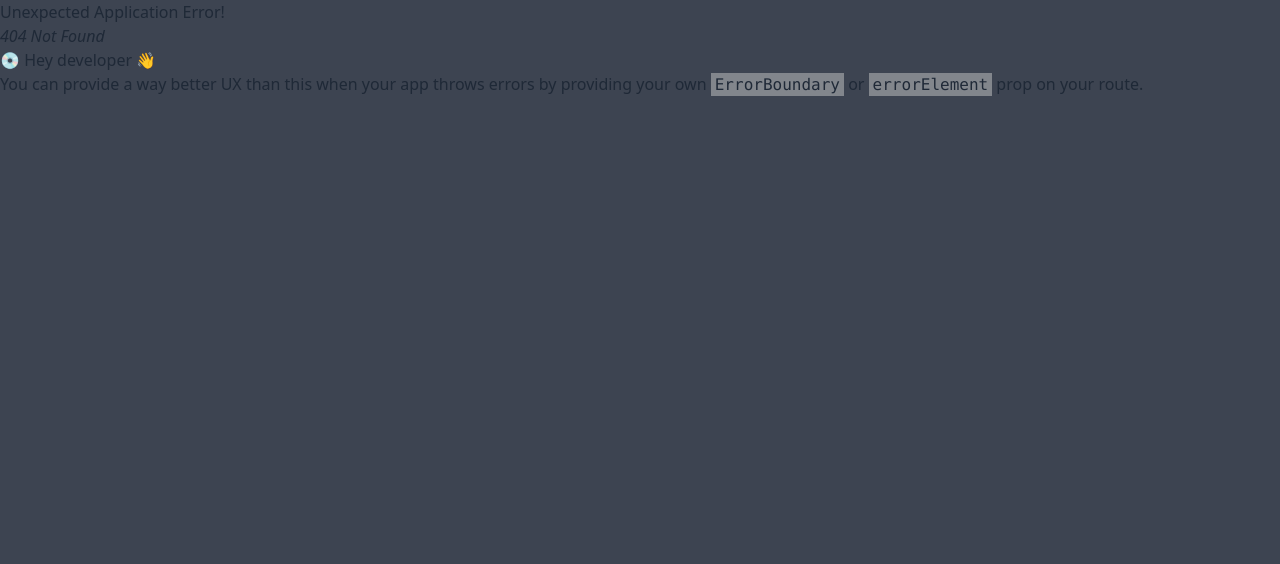
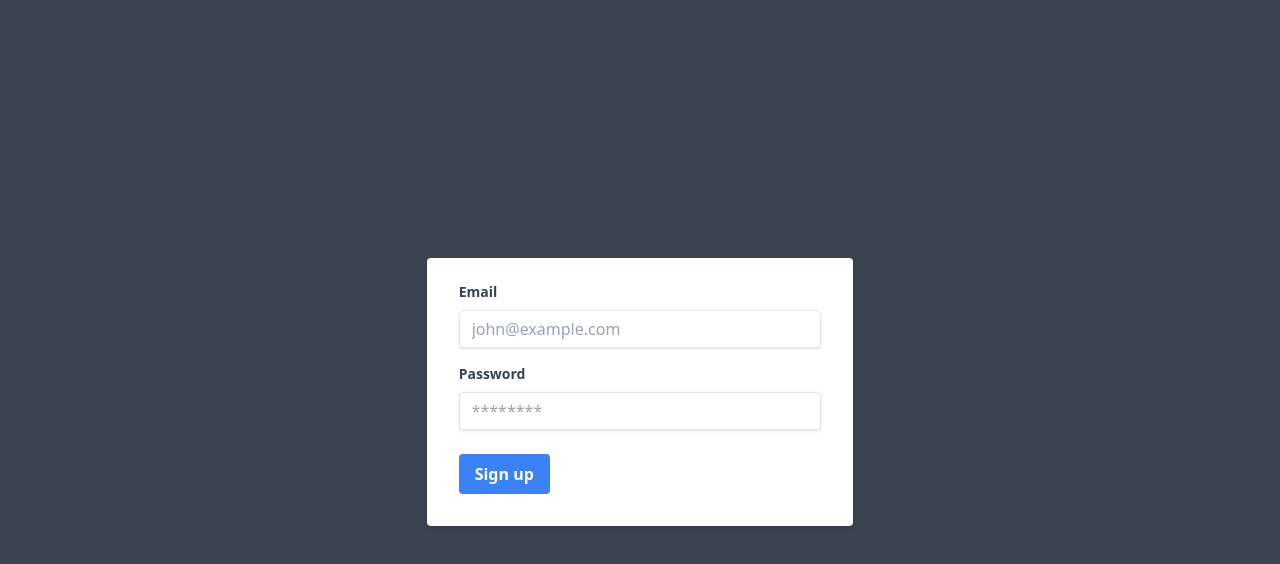
Before and after one commit to omagdy7/codetype, a React (Vite) app in the folder client/: page /signup in a window 1280 px wide. Before the commit this address had no page. Shown: the top 564 px of the page. Built offline with nearby package versions, Linux system fonts and the light colour scheme.

Commit message:
Cleaned App.jsx a little bit and added a SignUp page

```diff
--- a/client/src/App.jsx
+++ b/client/src/App.jsx
@@ -33,12 +33,17 @@ const App = () => {
     acc: 100,
   }
 
-  const initialCaretPos = { posX: 0, posY: 1.5 }
+  const CHAR_WIDTH = 0.88
+  const SPACE_WIDTH = 0.85
+  const INDENT_WIDTH = 2.5
+  const LINE_HEIGHT = 2
+  const INTIAL_CARET_Y = 1.5
+  const initialCaretPos = { posX: 0, posY: INTIAL_CARET_Y }
 
   /* App states */
+  const activeElement = useActiveElement()
   const [start, setStart] = useState(false)
   const [testType, setTestType] = useState(TEST_TYPE.CODE)
-  const activeElement = useActiveElement()
   const [isTypingCanvasFocused, setIsTypingCanvasFocused] = useState(true)
   const [caret, setCaret] = useState(initialCaretPos);
   const [color, setColor] = useState("text-green-500");
@@ -48,7 +53,6 @@ const App = () => {
   const [charsWrong, setCharsWrong] = useState(0);
   const [charsTotal, setCharsTotal] = useState(0);
   const firstStart = useRef(true);
-  /* const timeInSeconds = useRef(0); */
   const tick = useRef();
 
   /* gets the total chars of the provided tets */
@@ -84,7 +88,7 @@ const App = () => {
     }
     const newLines = race;
     newLines.lines[race.cur_line_idx].correct_so_far = newLine.correct_so_far;
-    const newCaretPos = (key == " ") ? { posX: Math.max(caret.posX - 0.85, 0), posY: caret.posY } : { posX: Math.max(caret.posX - 0.88, 0), posY: caret.posY }
+    const newCaretPos = (key == " ") ? { posX: Math.max(caret.posX - SPACE_WIDTH, 0), posY: caret.posY } : { posX: Math.max(caret.posX - CHAR_WIDTH, 0), posY: caret.posY }
     setCaret({ ...newCaretPos })
     setRace({ ...newLines });
   }
@@ -97,7 +101,7 @@ const App = () => {
       const newLines = race;
       newLines.lines[race.cur_line_idx].contents = newLine.content
       setRace({ ...newLines });
-      const newCaretPos = (key == " ") ? { posX: caret.posX + 0.85, posY: caret.posY } : { posX: caret.posX + 0.88, posY: caret.posY }
+      const newCaretPos = (key == " ") ? { posX: caret.posX + SPACE_WIDTH, posY: caret.posY } : { posX: caret.posX + CHAR_WIDTH, posY: caret.posY }
       setCaret({ ...newCaretPos })
       setCharsWrong((ch) => ch + 1)
       setRace({ ...race })
@@ -119,7 +123,7 @@ const App = () => {
     setColor("text-green-500")
 
     console.log(caret)
-    const newCaretPos = (key == " ") ? { posX: caret.posX + 0.85, posY: caret.posY } : { posX: caret.posX + 0.88, posY: caret.posY }
+    const newCaretPos = (key == " ") ? { posX: caret.posX + SPACE_WIDTH, posY: caret.posY } : { posX: caret.posX + CHAR_WIDTH, posY: caret.posY }
     console.log(newCaretPos)
     setCaret({ ...newCaretPos })
 
@@ -136,7 +140,7 @@ const App = () => {
 
   const handleUpdateToNextLine = () => {
     setRace({ ...race, cur_line_idx: race.cur_line_idx + 1 })
-    const newCaretPos = { posX: race.lines[race.cur_line_idx + 1].indent * 2.5, posY: caret.posY + 2 }
+    const newCaretPos = { posX: race.lines[race.cur_line_idx + 1].indent * INDENT_WIDTH, posY: caret.posY + LINE_HEIGHT }
     setCaret({ ...newCaretPos })
   }
 
@@ -144,19 +148,16 @@ const App = () => {
     setCharsTotal((ch) => ch + 1)
     const curLine = race.lines[race.cur_line_idx]
     // prevent spacebar from scrolling down when the typing canvas is focused
-    if(e.key == " " && e.target.id == "typing-canvas") {
+    if (e.key == " " && e.target.id == "typing-canvas") {
       console.log(e.target)
       e.preventDefault();
     }
     if (curLine.current_idx < curLine.content.length) {
       if (e.key == curLine.content[curLine.current_idx] && curLine.current_idx == curLine.correct_so_far) {
-        console.log("I am correct")
         handleCorrectInput(e.key)
       } else if (e.key == "Backspace") {
-        console.log("I am deleting")
         handleBackSpace(e.key)
       } else {
-        console.log("I am wrong")
         handleWrongInput(e.key)
       }
     } else {
@@ -184,7 +185,9 @@ const App = () => {
 
   /* Buttons for different tests*/
   const getRandomEnglishTest = () => {
-    setRace({ lines: generateRandomTest(3, 11), cur_line_idx: 0 })
+    const numLines = 3
+    const words = 9
+    setRace({ lines: generateRandomTest(numLines, words), cur_line_idx: 0 })
     setTestType(TEST_TYPE.ENGLISH)
     setCaret({ ...initialCaretPos })
     setIsTypingCanvasFocused(true)
@@ -244,8 +247,6 @@ const App = () => {
     setStats({
       ...stats,
       timeElapsed: timeInSeconds,
-      /* wpm: Math.floor((((charsRight / WORD_AVERAGE) * 60) / timeInSeconds)), */
-      /* acc: Math.floor(100 - (charsWrong / charsTotal) * 100) */
     })
 
     return () => {
@@ -266,6 +267,12 @@ const App = () => {
     if (charsRight == getTotalChars(race.lines)) {
       setStart(false)
     }
+    /* const raceLines = race.lines */
+    /* const curIdx = race.cur_line_idx */
+    /* console.log(raceLines.length, curIdx) */
+    /* if (curIdx == raceLines.length && raceLines[curIdx - 1].content.length == raceLines[curIdx - 1].content.current_idx) { */
+    /*   setStart(false) */
+    /* } */
   }, [charsRight, charsWrong])
 
 
@@ -288,7 +295,7 @@ const App = () => {
         <Header />
       </div>
       <main className="main flex justify-around mt-10">
-        <AlgorithmsMenu onRandomEnglishTestClick={getRandomEnglishTest} onRandomCodeSnippetClick={getRandomCodeSnippet}/>
+        <AlgorithmsMenu onRandomEnglishTestClick={getRandomEnglishTest} onRandomCodeSnippetClick={getRandomCodeSnippet} />
         <RaceContext.Provider value={race}>
           <CaretContext.Provider value={caret}>
             <ColorContext.Provider value={color}>
--- a/client/src/Components/AlgorithmsMenu/AlgorithmsMenu.jsx
+++ b/client/src/Components/AlgorithmsMenu/AlgorithmsMenu.jsx
@@ -1,8 +1,9 @@
 const AlgorithmsMenu = ({ onRandomEnglishTestClick, onRandomCodeSnippetClick }) => {
   return (
-    <div className="btn-group btn-group-vertical mb-auto mt-auto w-1/5 h-[30vh]">
-      <button className="btn btn-lg text-black btn-outline bg-gradient-to-r from-red-600 to-red-800 border-2" onClick={onRandomEnglishTestClick} >English words</button>
-      <button className="btn btn-lg text-black btn-outline bg-gradient-to-r from-red-600 to-red-800 border-2" onClick={onRandomCodeSnippetClick} >Code Snippets</button>
+    <div className="btn-group btn-group-vertical mb-auto mt-auto w-1/5 h-[30vh] sm:w-1/3 md:w-1/4 lg:w-1/5">
+      <button className="btn btn-lg text-black btn-outline bg-cyan-700 border-2 sm:text-lg md:text-xl lg:text-2xl" onClick={onRandomEnglishTestClick} >English words</button>
+      <button className="btn btn-lg text-black btn-outline bg-cyan-700 border-2 sm:text-lg md:text-xl lg:text-2xl" onClick={onRandomCodeSnippetClick} >Code Snippets</button>
+      <button className="btn btn-lg text-black btn-outline bg-cyan-700 border-2 sm:text-lg md:text-xl lg:text-2xl" onClick={onRandomCodeSnippetClick} >My Races</button>
     </div>
   )
 }
--- a/client/src/Components/Footer/Footer.jsx
+++ b/client/src/Components/Footer/Footer.jsx
@@ -5,7 +5,7 @@ import { faEnvelope } from '@fortawesome/free-solid-svg-icons';
 
 const Footer = () => {
   return (
-    <footer className="bg-gray-800 py-4 text-center text-white mt-10">
+    <footer className="fixed bottom-0 w-full bg-gray-800 py-4 text-center text-white mt-10">
       <div className="flex justify-around">
         <a
           href="#"
--- a/client/src/Components/Statistics/StaisticsCard.jsx
+++ b/client/src/Components/Statistics/StaisticsCard.jsx
@@ -4,11 +4,11 @@ import { faHourglass, faBullseye, faKeyboard } from '@fortawesome/free-solid-svg
 
 const StatisticsCard = ({ wpm, timeElapsed, acc }) => {
   return (
-    <div className="stats stats-vertical shadow h-[50vh] w-1/5 mt-auto mb-auto border-white border-2">
+    <div className="stats stats-vertical shadow lg:w-1/5 md:w-[50%] mt-auto mb-auto border-white border-2 sm:h-[25vh] md:h-[35vh] lg:h-[50vh]">
 
       <div className="stat place-items-start bg-gradient-to-r from-slate-700 to-neutral">
         <div className="stat-figure text-primary">
-          <FontAwesomeIcon className="text-white text-4xl" icon={ faKeyboard } />
+          <FontAwesomeIcon className="text-white lg:text-4xl md:text-xl" icon={ faKeyboard } />
         </div>
         <div className="stat-title text-white">WPM</div>
         <div className="stat-value text-7xl text-white">{wpm}</div>
--- a/client/src/Components/TypingCanvas/TypingCanvas.jsx
+++ b/client/src/Components/TypingCanvas/TypingCanvas.jsx
@@ -13,8 +13,8 @@ const TypingCanvas = ({ isFocused }) => {
 
   if (race) {
     return (
-      <div tabIndex={0} id="typing-canvas" className="w-1/2 min-w-fit">
-        <div className={"h-[80vh] border-2 border-cyan-500 rounded-md ml-auto mr-auto p-6 mt-auto mb-auto" + (!isFocused ? " blur-sm" : "")}>
+      <div tabIndex={0} id="typing-canvas" className="lg:w-1/2 md:w-1/5 min-w-fit">
+        <div className={"h-[70vh] border-2 border-cyan-500 rounded-md ml-auto mr-auto p-6 mt-auto mb-auto" + (!isFocused ? " blur-sm" : "")}>
           <Caret caret={caret} />
           {
             race.lines.map((line) => {
--- a/client/src/pages/AboutPage.jsx
+++ b/client/src/pages/AboutPage.jsx
@@ -1,9 +1,36 @@
+import Footer from "../Components/Footer/Footer";
 import Header from "../Components/Header/Header";
 
 const AboutPage = () => {
+
   return (
-    <Header />
-  )
+    <>
+      <Header />
+      <div className="container mx-auto px-4 py-6 md:px-6 lg:px-8">
+        <h1 className="text-3xl font-bold leading-tight mb-4 text-gray-400">About</h1>
+        <p className="mb-4 text-gray-300">
+          This website is a tool to help you improve your typing speed and accuracy. You can practice typing 1000 random English words, as well as custom code snippets and algorithms. The website features live statistics to track your progress, as well as a settings panel to customize your experience.
+        </p>
+        <h2 className="text-2xl font-bold leading-tight mb-4 text-gray-400">Features</h2>
+        <ul className="list-disc list-inside mb-6 text-gray-300">
+          <li>Practice typing 1000 random English words</li>
+          <li>Type custom code snippets and algorithms</li>
+          <li>Live statistics to track your progress</li>
+          <li>Customizable settings panel</li>
+        </ul>
+        <h2 className="text-2xl font-bold leading-tight mb-4 text-gray-400">Contributing</h2>
+        <p className="mb-4 text-gray-300">
+          Want to contribute to the project? Add more themes? feel free to sumbit a pull reuqest at <a href="github-link" className="text-blue-600 hover:text-blue-400">Github Link</a>.
+        </p>
+        <h2 className="text-2xl font-bold leading-tight mb-4 text-gray-400">Contact</h2>
+        <p className="mb-4 text-gray-300">
+          If you have any questions or feedback, please don't hesitate to contact us at <a href="mailto:contact@typingtool.com" className="text-blue-600 hover:text-blue-400">contact@typingtool.com</a>.
+        </p>
+      </div>
+      <Footer />
+    </>
+  );
 }
 
+
 export default AboutPage;
--- /dev/null
+++ b/client/src/pages/LoginPage.jsx
@@ -0,0 +1,94 @@
+import React, { useEffect, useState } from 'react';
+import Footer from '../Components/Footer/Footer';
+import Header from '../Components/Header/Header';
+
+const LoginPage = () => {
+  /* const [username, setUsername] = useState(''); */
+  /* const [password, setPassword] = useState(''); */
+  /* const [error, setError] = useState(''); */
+
+  useEffect(() => {
+    async function fetchLogin() {
+      const response = await fetch("http://localhost:5000/set-cookies", {
+        method: "GET",
+        credentials: "include",
+      })
+      console.log(response)
+    }
+    fetchLogin()
+  }, [])
+
+  return (
+    <h1>Hello</h1>
+  )
+
+  /* const handleSubmit = (event) => { */
+  /*   event.preventDefault(); */
+  /**/
+  /*   if (username === '' || password === '') { */
+  /*     setError('Please enter a username and password'); */
+  /*     return; */
+  /*   } */
+  /**/
+  /*   // Send a request to the server to authenticate the user */
+  /*   authenticate(username, password) */
+  /*     .then(() => { */
+  /*       // If the authentication is successful, redirect the user */
+  /*       navigateToHomepage(); */
+  /*     }) */
+  /*     .catch((error) => { */
+  /*       setError('There was an error logging in. Please try again.'); */
+  /*     }); */
+  /* }; */
+  /* return ( */
+  /*   <> */
+  /*     <div className="text-center lg:text-left"> */
+  /*       <div className="card flex-shrink-0 w-full max-w-sm shadow-2xl bg-base-100"> */
+  /*         <div className="card-body"> */
+  /*           <div className="form-control"> */
+  /*             <label className="label"> */
+  /*               <span className="label-text">Email</span> */
+  /*             </label> */
+  /*             <input type="text" placeholder="email" className="input input-bordered" /> */
+  /*           </div> */
+  /*           <div className="form-control"> */
+  /*             <label className="label"> */
+  /*               <span className="label-text">Password</span> */
+  /*             </label> */
+  /*             <input type="text" placeholder="password" className="input input-bordered" /> */
+  /*             <label className="label"> */
+  /*               <a href="#" className="label-text-alt link link-hover">Forgot password?</a> */
+  /*             </label> */
+  /*           </div> */
+  /*           <div className="form-control mt-6"> */
+  /*             <button className="btn btn-primary">Login</button> */
+  /*           </div> */
+  /*         </div> */
+  /*       </div> */
+  /*     </div> */
+  /*   </> */
+  /* ) */
+
+  /* return ( */
+  /*   <form onSubmit={handleSubmit}> */
+  /*     <label htmlFor="username">Username</label> */
+  /*     <input */
+  /*       type="text" */
+  /*       id="username" */
+  /*       value={username} */
+  /*       onChange={(event) => setUsername(event.target.value)} */
+  /*     /> */
+  /*     <label htmlFor="password">Password</label> */
+  /*     <input */
+  /*       type="password" */
+  /*       id="password" */
+  /*       value={password} */
+  /*       onChange={(event) => setPassword(event.target.value)} */
+  /*     /> */
+  /*     {error && <p>{error}</p>} */
+  /*     <button type="submit">Log in</button> */
+  /*   </form> */
+  /* ); */
+};
+
+export default LoginPage;
--- a/client/src/pages/SettingsPage.jsx
+++ b/client/src/pages/SettingsPage.jsx
@@ -1,9 +1,39 @@
 import Header from "../Components/Header/Header";
+import Footer from "../Components/Footer/Footer";
+import { useState } from 'react'
 
 const SettingsPage = () => {
+  const [theme, setTheme] = useState('light');
+
+  const handleThemeChange = (e) => {
+    setTheme(e.target.value);
+  };
+
   return (
-    <Header />
-  )
+    <>
+      <Header />
+      <div className="container mx-auto px-4 py-6 md:px-6 lg:px-8">
+        <h1 className="text-3xl font-bold leading-tight mb-4 text-gray-800">Settings</h1>
+        <div className="grid grid-cols-2 gap-4 mb-4">
+          <button
+            className={`col-span-1 rounded-full py-2 px-4 ${theme === 'light' ? 'bg-gray-300' : 'bg-gray-700'
+              } ${theme === 'light' ? 'text-gray-800' : 'text-gray-100'}`}
+            onClick={() => handleThemeChange('light')}
+          >
+            Light
+          </button>
+          <button
+            className={`col-span-1 rounded-full py-2 px-4 ${theme === 'dark' ? 'bg-gray-300' : 'bg-gray-700'
+              } ${theme === 'dark' ? 'text-gray-800' : 'text-gray-100'}`}
+            onClick={() => handleThemeChange('dark')}
+          >
+            Dark
+          </button>
+        </div>
+      </div>
+      <Footer />
+    </>
+  );
 }
 
 export default SettingsPage;
--- /dev/null
+++ b/client/src/pages/SignUpPage.jsx
@@ -0,0 +1,66 @@
+import React, { useState } from 'react';
+
+function SignupForm() {
+  const [formData, setFormData] = useState({
+    name: '',
+    email: '',
+    password: ''
+  });
+
+  function handleInputChange(event) {
+    const { name, value } = event.target;
+    setFormData({ ...formData, [name]: value });
+  }
+
+  function handleSubmit(event) {
+    event.preventDefault();
+    // Submit the form data
+  }
+
+  return (
+    <div className="flex items-center justify-center h-screen">
+      <form onSubmit={handleSubmit} className="bg-white shadow-md rounded px-8 pt-6 pb-8 mb-4 w-1/3">
+        <div className="mb-4">
+          <label className="block text-gray-700 text-sm font-bold mb-2" htmlFor="email">
+            Email
+          </label>
+          <input
+            className="shadow appearance-none border rounded w-full py-2 px-3 text-gray-200 leading-tight focus:outline-none focus:shadow-outline"
+            id="email"
+            type="email"
+            placeholder="john@example.com"
+            name="email"
+            value={formData.email}
+            onChange={handleInputChange}
+            required
+          />
+        </div>
+        <div className="mb-6">
+          <label className="block text-gray-700 text-sm font-bold mb-2" htmlFor="password">
+            Password
+          </label>
+          <input
+            className="shadow appearance-none border rounded w-full py-2 px-3 text-gray-200 leading-tight focus:outline-none focus:shadow-outline"
+            id="password"
+            type="password"
+            placeholder="********"
+            name="password"
+            value={formData.password}
+            onChange={handleInputChange}
+            required
+          />
+        </div>
+        <div className="flex items-center justify-between">
+          <button
+            className="bg-blue-500 hover:bg-blue-700 text-white font-bold py-2 px-4 rounded focus:outline-none focus:shadow-outline"
+            type="submit"
+          >
+            Sign up
+          </button>
+        </div>
+      </form>
+      </div>
+  )
+}
+
+export default SignupForm;
```
Also changed, not shown: client/src/main.jsx (+8 -2 lines).
